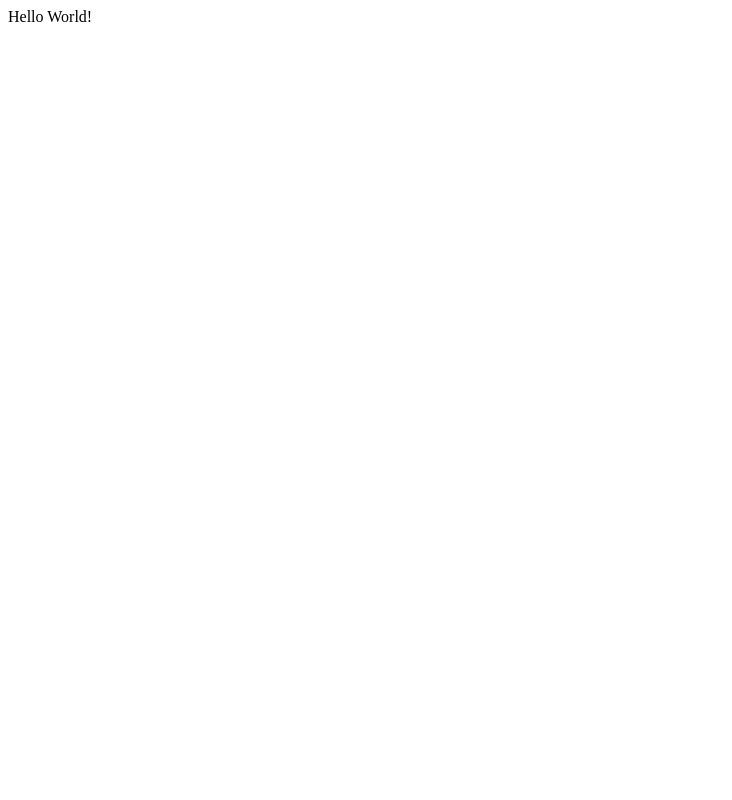
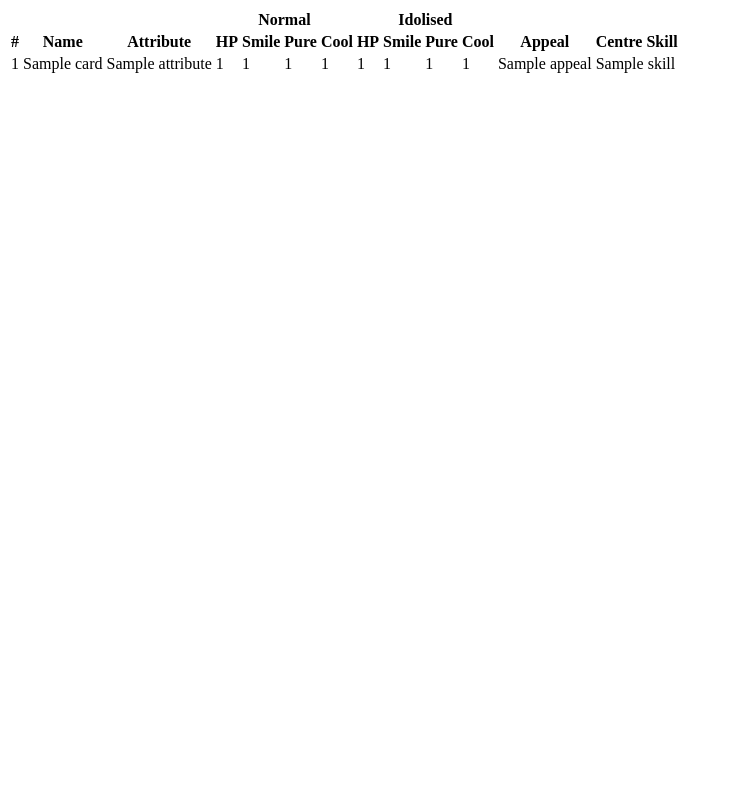
Before and after one commit to ackwell/llsif-db, a Flask app: page / in a window 1280 px wide. Before the commit the part shown is almost empty. Shown: the whole page, without its empty margins (0-732 px from the left). Run offline with Flask 2, Linux system fonts and the light colour scheme; tables that the repository leaves empty hold one stand-in row (values such as "Sample post").

Commit message:
/ now displays a fugly listing of cards in db

```diff
--- a/app/controllers/default.py
+++ b/app/controllers/default.py
@@ -3,6 +3,8 @@ from flask import render_template
 from app import models
 
 def hello():
-	print models.Card.query.all()
+	data = dict()
 
-	return render_template('hello.html')
+	data['cards'] = models.Card.query.all()
+
+	return render_template('hello.html', **data)
--- /dev/null
+++ b/app/templates/base.html
@@ -0,0 +1,9 @@
+<!doctype html>
+<html>
+<head>
+	<title>{% if title %}{{ name }} ~ {% endif %}LL:SIF DB</title>
+</head>
+<body>
+	{% block content %}{% endblock %}
+</body>
+</html>
--- a/app/templates/hello.html
+++ b/app/templates/hello.html
@@ -1 +1,48 @@
-Hello World!
+{% extends "base.html" %}
+
+{% block content %}
+<table>
+	<thead>
+		<tr>
+			<th colspan="3"></th>
+			<th colspan="4">Normal</th>
+			<th colspan="4">Idolised</th>
+			<th colspan="2"></th>
+		</tr>
+		<tr>
+			<th>#</th>
+			<th>Name</th>
+			<th>Attribute</th>
+			<th>HP</th>
+			<th>Smile</th>
+			<th>Pure</th>
+			<th>Cool</th>
+			<th>HP</th>
+			<th>Smile</th>
+			<th>Pure</th>
+			<th>Cool</th>
+			<th>Appeal</th>
+			<th>Centre Skill</th>
+		</tr>
+	</thead>
+	<tbody>
+		{% for card in cards %}
+			<tr>
+				<td>{{ card.id }}</td>
+				<td>{{ card.name }}</td>
+				<td>{{ card.attribute.name }}</td>
+				<td>{{ card.normal_state.hp }}</td>
+				<td>{{ card.normal_state.smile }}</td>
+				<td>{{ card.normal_state.pure }}</td>
+				<td>{{ card.normal_state.cool }}</td>
+				<td>{{ card.idolised_state.hp }}</td>
+				<td>{{ card.idolised_state.smile }}</td>
+				<td>{{ card.idolised_state.pure }}</td>
+				<td>{{ card.idolised_state.cool }}</td>
+				<td>{{ card.appeal.name }}</td>
+				<td>{{ card.skill.name }}</td>
+			</tr>
+		{% endfor %}
+	</tbody>
+</table>
+{% endblock %}
```
Also changed, not shown: 1 other file.
